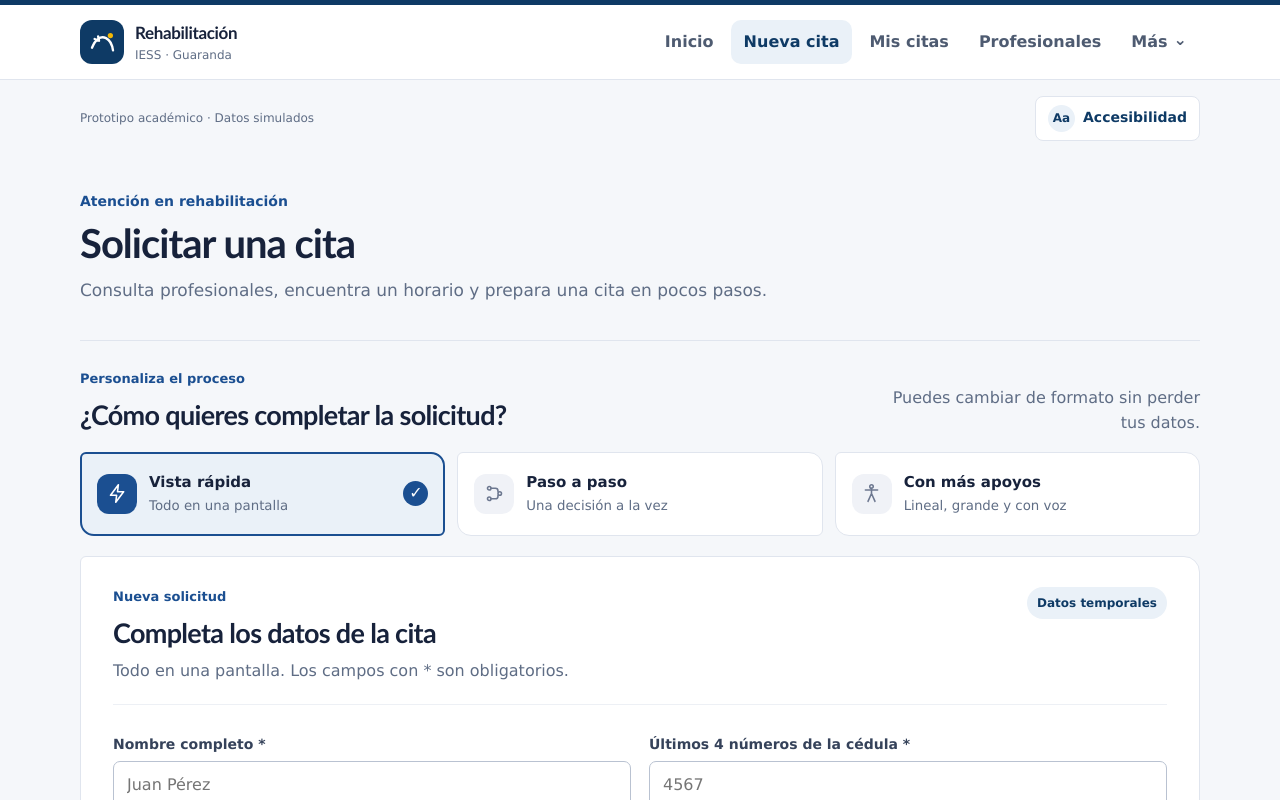
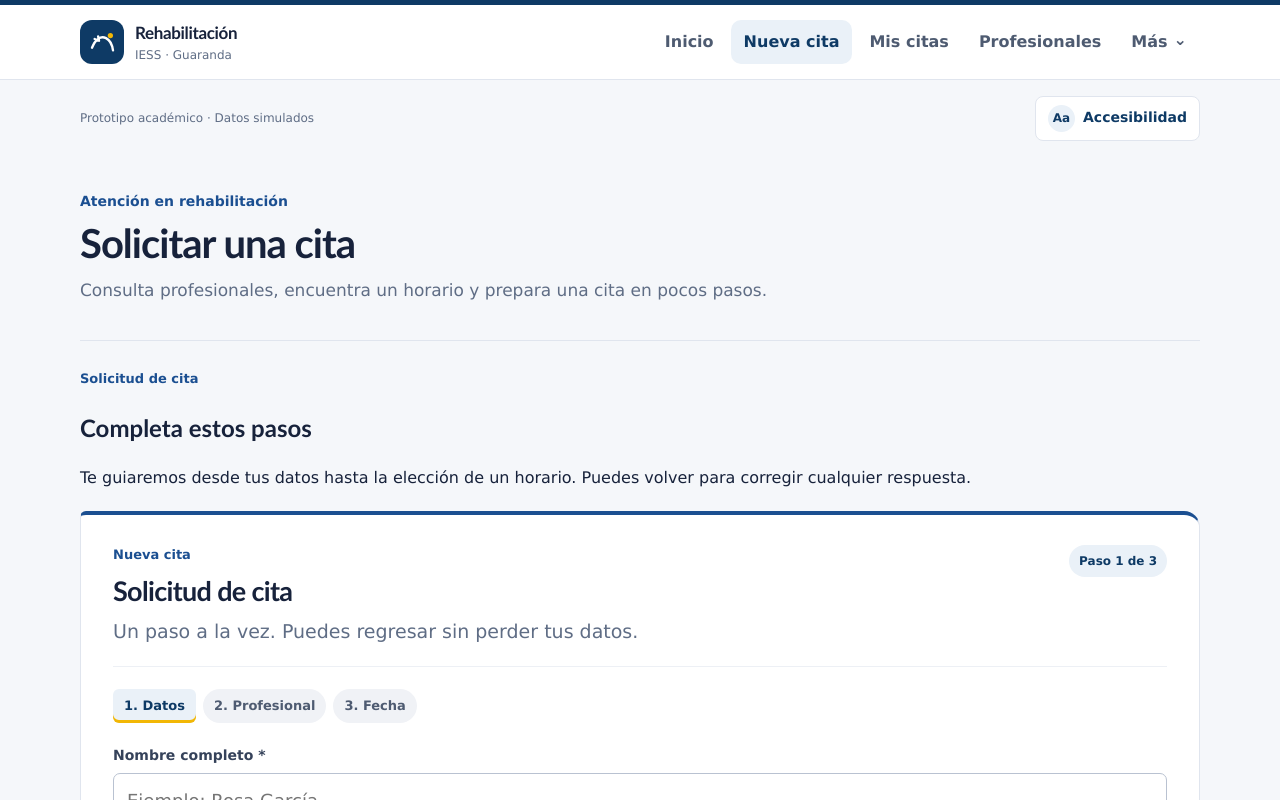
Before and after one commit to CeoF10/IHM-ProyectoU, a React (Vite) app: page / in a window 1280 px wide. Both pictures are taken after a click on the button "Nueva cita". Shown: the top 800 px of the page. Built offline with nearby package versions, Linux system fonts and the light colour scheme.

Commit message:
Simplifica solicitud de cita a un flujo guiado

```diff
--- a/src/App.jsx
+++ b/src/App.jsx
@@ -1,22 +1,11 @@
 import { useEffect, useRef, useState } from "react";
-import VistaRapidaForm from "./components/VistaRapidaForm";
 import GuiaPasoAPasoForm from "./components/GuiaPasoAPasoForm";
-import AccesibleForm from "./components/AccesibleForm";
 import InfoPanels from "./components/InfoPanels";
 import Home from "./components/Home";
 import { especialistas } from "./data/mock";
 import { borradorVacio, crearCitasDemo, generarCodigo, quitarDatosSensibles } from "./utils/appointments";
 
 const preferenciasIniciales = { textoGrande: false, altoContraste: false, botonesGrandes: false };
-
-function Icono({ tipo }) {
-  const trazos = {
-    rapido: <><path d="M13 2 4 14h7l-1 8 9-12h-7l1-8Z" /></>,
-    pasos: <><circle cx="6" cy="6" r="2" /><circle cx="18" cy="12" r="2" /><circle cx="6" cy="18" r="2" /><path d="M8 6h5a3 3 0 0 1 3 3v1M16 14v1a3 3 0 0 1-3 3H8" /></>,
-    apoyo: <><circle cx="12" cy="4" r="2" /><path d="M5 8h14M12 6v6m0 0-4 9m4-9 4 9" /></>,
-  };
-  return <svg viewBox="0 0 24 24" aria-hidden="true" focusable="false">{trazos[tipo]}</svg>;
-}
 
 function Preferencias({ valor, onChange }) {
   const [mensajeVoz, setMensajeVoz] = useState("");
@@ -121,7 +110,6 @@ function Confirmacion({ cita, esReprogramacion, onModificar, onConfirmar }) {
 }
 
 export default function App() {
-  const [modo, setModo] = useState("rapida");
   const [seccion, setSeccion] = useState("inicio");
   const [menuAbierto, setMenuAbierto] = useState(false);
   const [borrador, setBorrador] = useState(borradorVacio);
@@ -225,7 +213,6 @@ export default function App() {
     });
     setEditandoId(cita.id);
     setCitaPendiente(null);
-    setModo("guiada");
     navegar("cita");
   };
 
@@ -317,17 +304,12 @@ export default function App() {
         ) : (
           <>
             {editandoId && <p className="alert info" role="status">Estás reprogramando una cita. Revisa la nueva fecha y hora antes de confirmar.</p>}
-            <section className="mode-section" aria-labelledby="mode-title">
-              <div className="section-heading"><div><p className="eyebrow">Personaliza el proceso</p><h2 id="mode-title">¿Cómo quieres completar la solicitud?</h2></div><p>Puedes cambiar de formato sin perder tus datos.</p></div>
-              <div className="modos" role="group" aria-label="Formato de solicitud">
-                <button onClick={() => setModo("rapida")} className={modo === "rapida" ? "mode-card active" : "mode-card"} aria-pressed={modo === "rapida"}><span className="mode-index"><Icono tipo="rapido" /></span><span><strong>Vista rápida</strong><small>Todo en una pantalla</small></span><span className="mode-check" aria-hidden="true">✓</span></button>
-                <button onClick={() => setModo("guiada")} className={modo === "guiada" ? "mode-card active" : "mode-card"} aria-pressed={modo === "guiada"}><span className="mode-index"><Icono tipo="pasos" /></span><span><strong>Paso a paso</strong><small>Una decisión a la vez</small></span><span className="mode-check" aria-hidden="true">✓</span></button>
-                <button onClick={() => setModo("reforzada")} className={modo === "reforzada" ? "mode-card active" : "mode-card"} aria-pressed={modo === "reforzada"}><span className="mode-index"><Icono tipo="apoyo" /></span><span><strong>Con más apoyos</strong><small>Lineal, grande y con voz</small></span><span className="mode-check" aria-hidden="true">✓</span></button>
-              </div>
+            <section className="booking-flow-intro" aria-labelledby="booking-flow-title">
+              <p className="eyebrow">Solicitud de cita</p>
+              <h2 id="booking-flow-title">Completa estos pasos</h2>
+              <p>Te guiaremos desde tus datos hasta la elección de un horario. Puedes volver para corregir cualquier respuesta.</p>
             </section>
-            {modo === "rapida" && <VistaRapidaForm form={borrador} setForm={setBorrador} citas={citas} editandoId={editandoId} onConfirm={prepararConfirmacion} />}
-            {modo === "guiada" && <GuiaPasoAPasoForm form={borrador} setForm={setBorrador} citas={citas} editandoId={editandoId} onConfirm={prepararConfirmacion} />}
-            {modo === "reforzada" && <AccesibleForm form={borrador} setForm={setBorrador} citas={citas} editandoId={editandoId} onConfirm={prepararConfirmacion} />}
+            <GuiaPasoAPasoForm form={borrador} setForm={setBorrador} citas={citas} editandoId={editandoId} onConfirm={prepararConfirmacion} />
           </>
         ))}
         {seccion !== "cita" && seccion !== "inicio" && <InfoPanels seccion={seccion} citas={citas} onChangeStatus={actualizarEstado} onReschedule={reprogramar} onClearData={borrarDatos} onLoadDemo={cargarCitasDemo} />}
--- a/src/components/GuiaPasoAPasoForm.jsx
+++ b/src/components/GuiaPasoAPasoForm.jsx
@@ -47,12 +47,11 @@ export default function GuiaPasoAPasoForm({ form, setForm, citas, editandoId, on
 
   return (
     <section className="card guiada" aria-label="Solicitud de cita con guía paso a paso">
-      <div className="form-header"><div><p className="eyebrow">Proceso acompañado</p><h2 ref={tituloRef} tabIndex={-1}>Solicitud guiada</h2><p className="muted grande">Un paso a la vez. Puedes regresar sin perder tus datos.</p></div><span className="privacy-badge">Paso {paso} de 4</span></div>
-      <ol className="pasos" aria-label={`Paso ${paso} de 4`}>
+      <div className="form-header"><div><p className="eyebrow">Nueva cita</p><h2 ref={tituloRef} tabIndex={-1}>Solicitud de cita</h2><p className="muted grande">Un paso a la vez. Puedes regresar sin perder tus datos.</p></div><span className="privacy-badge">Paso {paso} de 3</span></div>
+      <ol className="pasos" aria-label={`Paso ${paso} de 3`}>
         <li aria-current={paso === 1 ? "step" : undefined} className={paso >= 1 ? "on" : ""}>1. Datos</li>
         <li aria-current={paso === 2 ? "step" : undefined} className={paso >= 2 ? "on" : ""}>2. Profesional</li>
         <li aria-current={paso === 3 ? "step" : undefined} className={paso >= 3 ? "on" : ""}>3. Fecha</li>
-        <li>4. Confirmación</li>
       </ol>
 
       {error && <p ref={errorRef} tabIndex={-1} role="alert" className="err grande">{error}</p>}
--- a/src/components/Home.jsx
+++ b/src/components/Home.jsx
@@ -84,6 +84,6 @@ export default function Home({ onNavigate, onStart, titleRef, onLoadDemo, hasDem
         <span className="service-icon"><ServiceIcon type={icon}/></span><span><strong>{title}</strong><small>{detail}</small></span><span className="service-chevron" aria-hidden="true">›</span>
       </button>)}</div>
     </section>)}</div>
-    <aside className="home-help"><span aria-hidden="true">Aa</span><div><h2>Elige la forma más cómoda para ti</h2><p>Solicitud rápida, guía paso a paso o formato con más apoyos. Todos permiten completar la misma cita.</p></div><button className="btn-link" onClick={() => onNavigate("cita")}>Conocer los formatos</button></aside>
+    <aside className="home-help"><span aria-hidden="true">Aa</span><div><h2>Una solicitud clara y accesible</h2><p>El formulario te guía en tres pasos, permite volver para corregir y funciona con teclado. Ajusta el tamaño del texto, el contraste y los botones desde Accesibilidad.</p></div></aside>
   </div>;
 }
```
Also changed, not shown: 4 other files (tests, documents, lock files or other folders).
